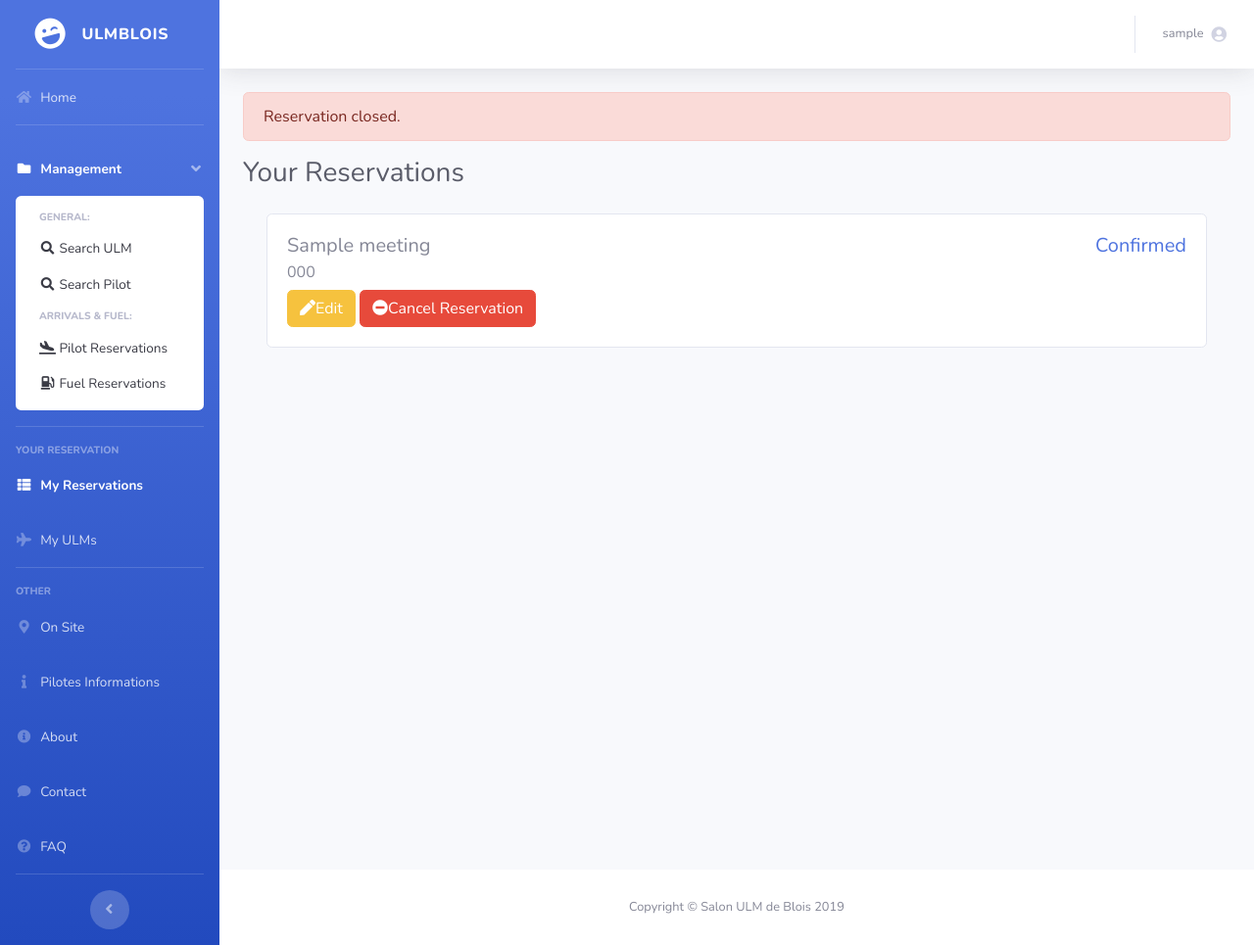
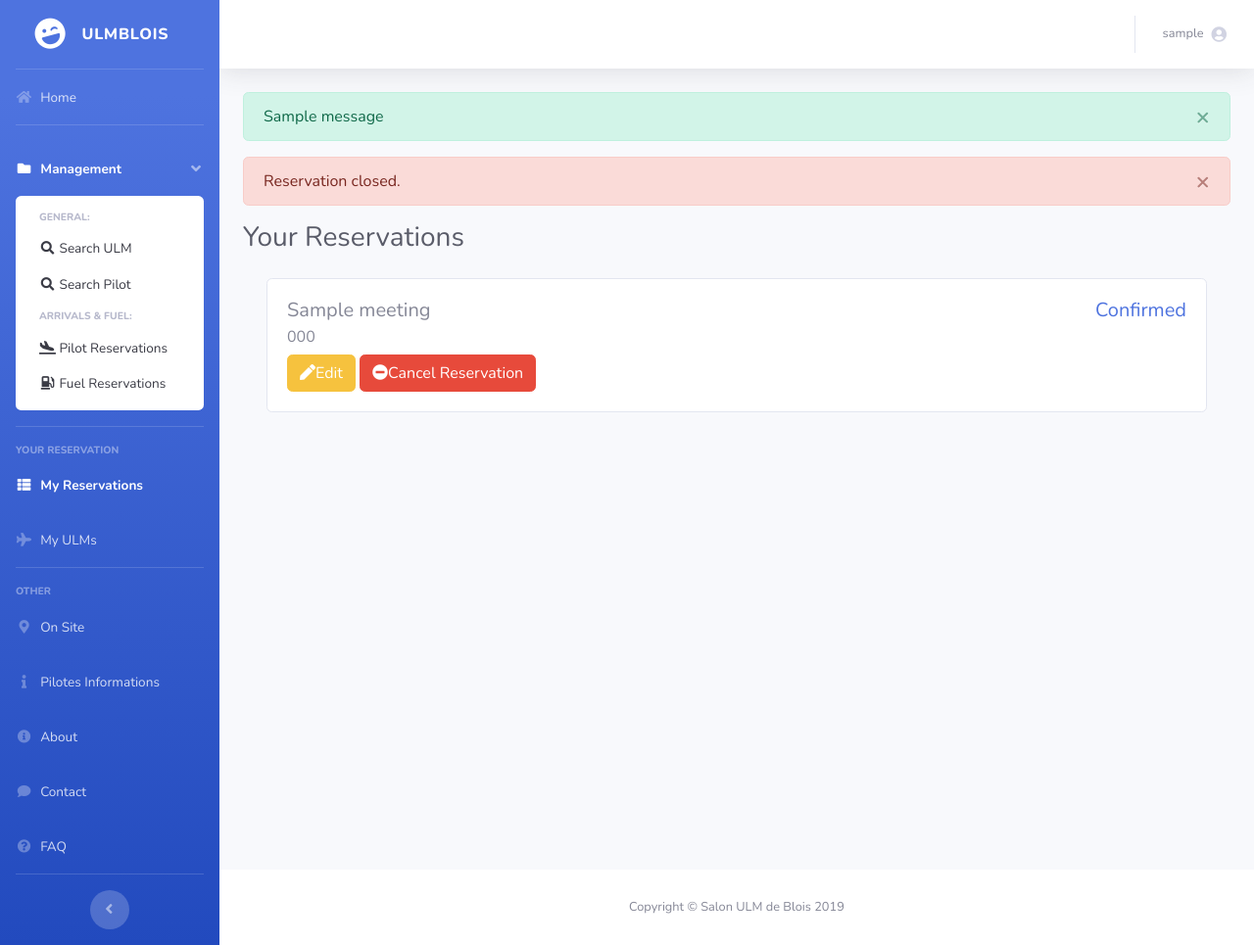
Before and after one commit to UlmBlois/website, a Django app: page /meeting/reservation in a window 1280 px wide. Shown: the whole page at 98% size. Run offline with Django 3.2, Linux system fonts and the light colour scheme; a user stored in the database is signed in; tables that the repository leaves empty hold one stand-in row (values such as "Sample post"); one stand-in notice (Sample message) is shown; some libraries are stand-ins or nearby versions.

Commit message:
add message management

```diff
--- a/meeting/templates/pilot_reservation_list.html
+++ b/meeting/templates/pilot_reservation_list.html
@@ -2,23 +2,34 @@
 {% load i18n %}
 
 {% block messages %}
-  {% if meeting.registration_aviable%}
-    <div class="alert alert-success" role="alert">
+  {% if meeting.confirmation_open and user.pilot.as_unconfirmed_reservation %}
+    <div class="alert alert-warning  alert-dismissible" role="alert">
+      <button type="button" class="close" data-dismiss="alert" aria-label="Close">
+        <span aria-hidden="true">&times;</span>
+      </button>
+      {% trans 'Please confirm your reservation.'%}
+    </div>
+  {% elif meeting.registration_aviable%}
+    <div class="alert alert-success  alert-dismissible" role="alert">
+      <button type="button" class="close" data-dismiss="alert" aria-label="Close">
+        <span aria-hidden="true">&times;</span>
+      </button>
       {% trans 'Reservation open.'%}
     </div>
   {% elif not meeting.registration_open%}
-    <div class="alert alert-danger" role="alert">
+    <div class="alert alert-danger  alert-dismissible" role="alert">
+      <button type="button" class="close" data-dismiss="alert" aria-label="Close">
+        <span aria-hidden="true">&times;</span>
+      </button>
       {% trans 'Reservation closed.'%}
     </div>
   {% else %}
-    <div class="alert alert-danger" role="alert">
+    <div class="alert alert-danger  alert-dismissible" role="alert">
+      <button type="button" class="close" data-dismiss="alert" aria-label="Close">
+        <span aria-hidden="true">&times;</span>
+      </button>
       {% trans 'No more time slot aviable.'%}
     </div>
-  {% endif %}
-  {% if meeting.confirmation_open and user.pilot.as_unconfirmed_reservation %}
-  <div class="alert alert-warning" role="alert">
-    {% trans 'Please confirm your reservation.'%}
-  </div>
   {% endif %}
 {% endblock %}
 
--- a/meeting/views/pilot.py
+++ b/meeting/views/pilot.py
@@ -299,7 +299,6 @@ class ReservationWizardStep2(ModelFormSetView):
         """
         If the formset is valid redirect to the supplied URL
         """
-        messages.success(self.request, "Updated")
         for form in formset:
             ulm = form.save(commit=False)
             ulm.pilot = Pilot.objects.get(pk=self.pilot)
@@ -317,5 +316,4 @@ class ReservationWizardStep2(ModelFormSetView):
             logger.debug("form is valid: " + str(form.is_valid()))
             logger.debug(str(form.cleaned_data))
             logger.debug(form.errors)
-        messages.error(self.request, "Error dummy")
         return self.render_to_response(self.get_context_data(formset=formset))
--- a/templates/base/base_generic.html
+++ b/templates/base/base_generic.html
@@ -20,6 +20,10 @@
 
 <!-- Page Content -->
 <div class="container">
+  {% include 'alert_messages.html'%}
+  {% block messages %}
+
+  {% endblock%}
 
   <header class="jumbotron my-4">
     {% block header%}
--- a/templates/base/base_logged.html
+++ b/templates/base/base_logged.html
@@ -45,7 +45,7 @@
 
         <!-- Begin Page Content -->
         <div class="container-fluid">
-
+          {% include 'alert_messages.html'%}
           {% block messages %}
 
           {% endblock%}
--- /dev/null
+++ b/templates/includes/alert_messages.html
@@ -0,0 +1,8 @@
+{% for message in messages %}
+  <div class="alert {{ message.tags }} alert-dismissible" role="alert">
+    <button type="button" class="close" data-dismiss="alert" aria-label="Close">
+      <span aria-hidden="true">&times;</span>
+    </button>
+    {{ message }}
+  </div>
+{% endfor %}
```
Also changed, not shown: salon-ulm-blois/settings/base.py (+11 -0 lines).
